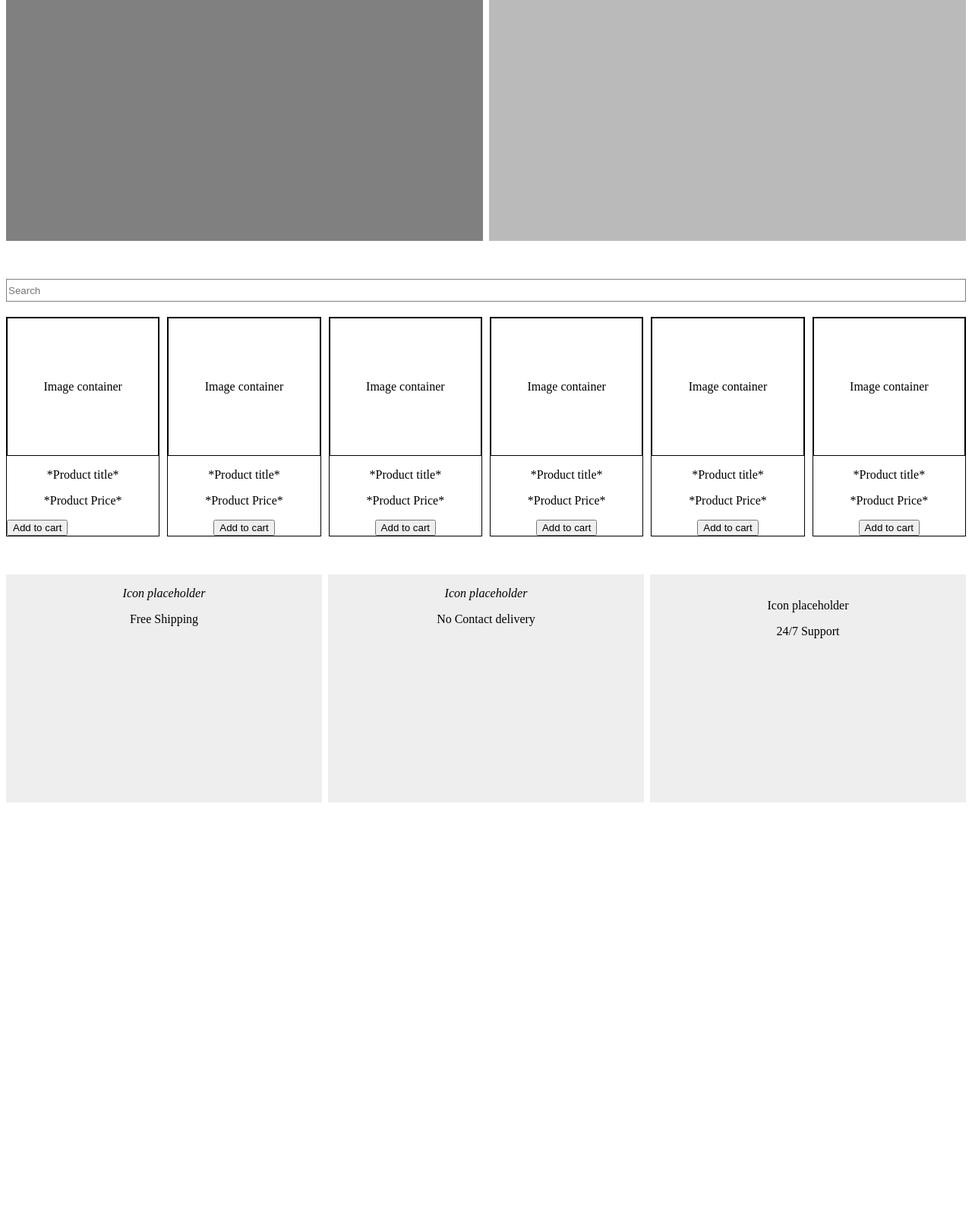
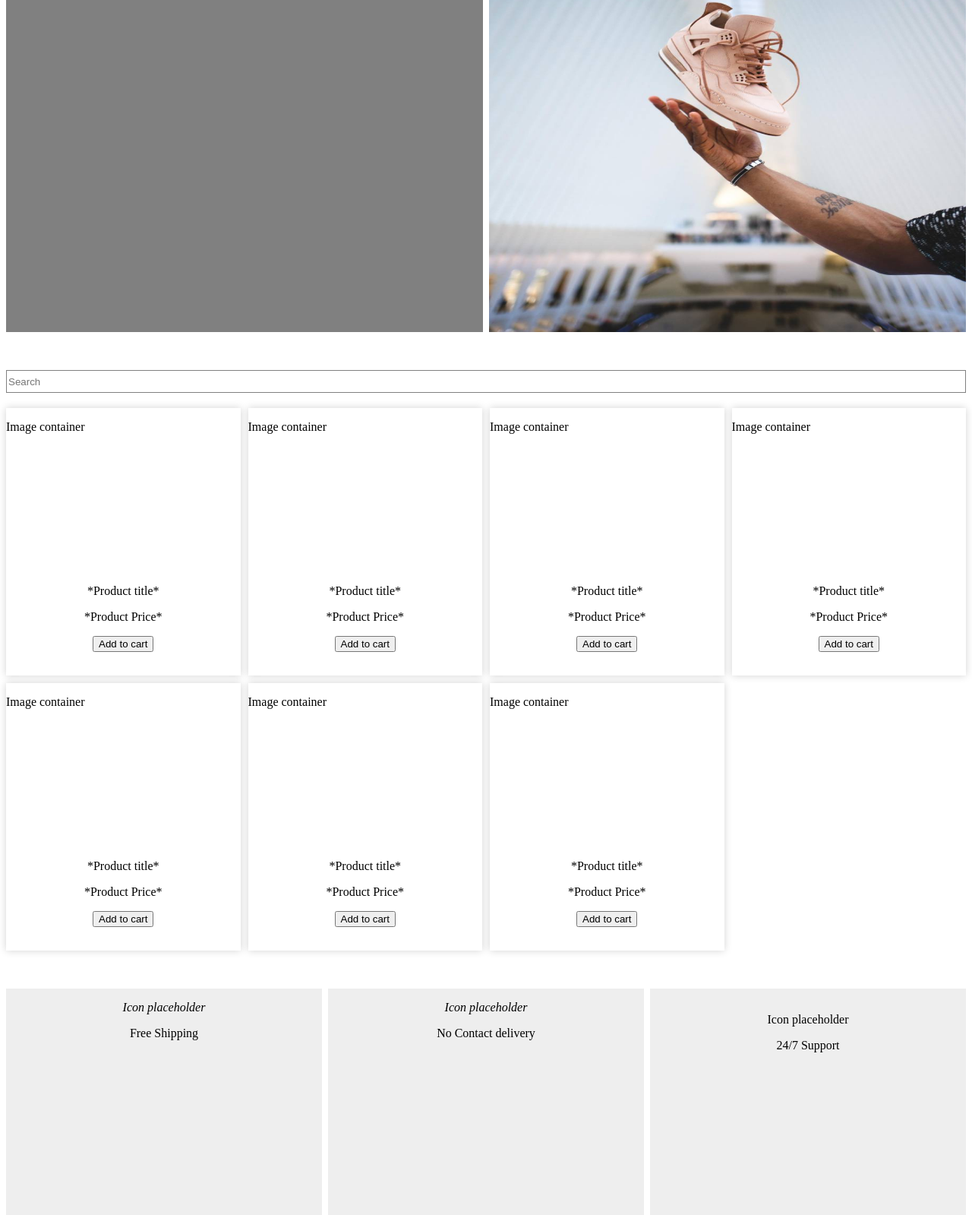
Before and after one commit to nasiimo/AW13-17---Semester-Project-2, a plain HTML site: page codefiles/index.html in a window 1280 px wide. Shown: the part 682-2281 px from the top of the page at 76% size. Before the commit the page ends 1746 px from the top, so only its background shows below. Drawn offline with Linux system fonts and the light colour scheme; no server answers.

Commit message:
last commit on 06.12.2020

```diff
--- a/codefiles/css/_header.scss
+++ b/codefiles/css/_header.scss
@@ -1,5 +1,10 @@
 .home-header {
-  min-height: 65vh;
+  min-height: 50vh;
+  position: relative;
+}
+
+.banner {
+  position: absolute;
 }
 
 .home-header h1 {
--- a/codefiles/css/_mixins.scss
+++ b/codefiles/css/_mixins.scss
@@ -1,6 +1,7 @@
 @mixin grid-2 {
   display: grid;
   grid-template-columns: 1fr 1fr;
+  /* grid-template-columns: repeat(auto-fill, minmax(720px, 2fr)); */
 }
 
 @mixin grid-3 {
@@ -13,6 +14,11 @@
   grid-template-columns: 1fr 1fr 1fr 1fr;
 }
 
+@mixin grid-5 {
+  display: grid;
+  grid-template-columns: repeat(auto-fill, minmax(250px, 1fr));
+}
+
 @mixin grid-6 {
   display: grid;
   grid-template-columns: 1fr 1fr 1fr 1fr 1fr 1fr;
--- a/codefiles/css/_products.scss
+++ b/codefiles/css/_products.scss
@@ -1,27 +1,4 @@
 /* PRODUCT SECTION */
-.product-container {
-  //Max-width keeps the cards from not being stretched
-  /* max-width: 1440px; */
-  @include grid-6;
-  grid-gap: 10px;
-  margin-bottom: 50px;
-}
-.product-card {
-  //Min-width keeps the cards from not being squeezed
-  /* min-width: 224px; */
-  border: 1px solid black;
-}
-.image-container {
-  min-height: 180px;
-  border: 1px solid black;
-  text-align: center;
-  p {
-    padding-top: 65px;
-  }
-}
-.info-container {
-  text-align: center;
-}
 .product-search {
   margin-bottom: 20px;
 }
@@ -30,4 +7,28 @@
   height: 30px;
   border: 1px solid grey;
 }
+#redirect {
+  text-decoration: none;
+  color: black;
+}
+.product-container {
+  @include grid-5;
+  grid-gap: 10px;
+  margin-bottom: 50px;
+}
+.product-card {
+  //Min-width keeps the cards from not being squeezed
+  /* min-width: 224px; */
+
+  box-shadow: 0px 0px 10px lightgray;
+}
+
+.image-container {
+  min-height: 200px;
+}
+.info-container {
+  text-align: center;
+  min-height: 120px;
+}
+
 /* PRODUCT SECTION ENDS*/
--- a/codefiles/css/style.scss
+++ b/codefiles/css/style.scss
@@ -8,17 +8,22 @@
   @include grid-2;
   grid-gap: 0.5em;
   margin-bottom: 50px;
+  position: relative;
 }
 .christmas-sale {
   background-color: grey;
   text-align: center;
-  height: 50vh;
+  height: 80vh;
 }
 .discount-percentage {
   background-color: rgba(128, 128, 128, 0.543);
   text-align: center;
   height: 350px;
-  height: 50vh;
+  height: 80vh;
+  img {
+    width: 100%;
+    height: 100%;
+  }
 }
 /* SALES SECTION ENDS*/
 
@@ -71,3 +76,22 @@
 #logo {
   color: blue !important;
 }
+
+/* .parent {
+  height: 100px;
+  padding-bottom: 56.25%;
+  position: relative;
+}
+
+.parent:first-child {
+  position: absolute;
+  top: 0;
+  left: 0;
+  width: 100%;
+  height: 100%;
+}
+
+#main {
+  width: 100%;
+  height: 100%;
+} */
--- a/codefiles/index.html
+++ b/codefiles/index.html
@@ -28,9 +28,9 @@
     </nav>
 
     <div class="home-header">
+      <div class="banner"></div>
       <h1>Welcome to SneakerZilla</h1>
     </div>
-
     <!-- HEADER SECTION ENDS-->
 
     <!-- SALES SECTION -->
@@ -40,26 +40,17 @@
         <h1>Christmas sale</h1>
       </div>
       <div class="discount-percentage">
-        Place Background image here
-        <h1>50% off</h1>
+        <img src="img/flying-shoe.jpg" alt="shoe" />
       </div>
     </div>
     <!-- SALES SECTION ENDS-->
 
+    <!-- PRODUCTS SECTION -->
     <div class="product-search">
       <input type="text" name="search" placeholder="Search" id="search" />
     </div>
+
     <div class="product-container">
-      <div class="product-card">
-        <div class="image-container"><p>Image container</p></div>
-        <div class="info-container">
-          <p class="product-title">*Product title*</p>
-          <p class="product-price">*Product Price*</p>
-        </div>
-
-        <button class="btnAdc">Add to cart</button>
-      </div>
-
       <div class="product-card">
         <div class="image-container"><p>Image container</p></div>
         <div class="info-container">
@@ -95,6 +86,22 @@
           <button class="btnAdc">Add to cart</button>
         </div>
       </div>
+      <div class="product-card">
+        <div class="image-container"><p>Image container</p></div>
+        <div class="info-container">
+          <p class="product-title">*Product title*</p>
+          <p class="product-price">*Product Price*</p>
+          <button class="btnAdc">Add to cart</button>
+        </div>
+      </div>
+      <div class="product-card">
+        <div class="image-container"><p>Image container</p></div>
+        <div class="info-container">
+          <p class="product-title">*Product title*</p>
+          <p class="product-price">*Product Price*</p>
+          <button class="btnAdc">Add to cart</button>
+        </div>
+      </div>
 
       <div class="product-card">
         <div class="image-container"><p>Image container</p></div>
@@ -105,6 +112,7 @@
         </div>
       </div>
     </div>
+    <!-- PRODUCTS SECTION ENDS-->
 
     <!-- SHIPPING SECTION -->
     <div class="shipping">
@@ -126,5 +134,6 @@
     <!-- FOOTER SECTION-->
 
     <!-- FOOTER SECTION ENDS-->
+    <script src="js/index.js" type="module"></script>
   </body>
 </html>
--- a/codefiles/js/index.js
+++ b/codefiles/js/index.js
@@ -37,7 +37,7 @@ console.log(bannerUrl);
     json.forEach(function (products) {
       container.innerHTML += `<div class="product-card">
                                 <a id="redirect" href="product-details.html?id=${products.id}">
-                                <div class="image-container"><img id ="prod-img" src="http://localhost:1337/uploads/thumbnail_trendest_studio_XZ_3_Em_AI_Wuz0_unsplash_66b7951ba2.jpg"><img></div>
+                                <div class="image-container"><img src="http://localhost:1337/uploads/trendest_studio_XZ_3_Em_AI_Wuz0_unsplash_66b7951ba2.jpg" width="100%"><img></div>
                                 <div class="info-container">
                                     <p class="product-title">${products.title}</p>
                                     <p class="product-price">$${products.price}</p>
```
Also changed, not shown: codefiles/product-details.html (+10 -0 lines), codefiles/css/style.css, codefiles/img/flying-shoe.jpg (added), 1 other file.
